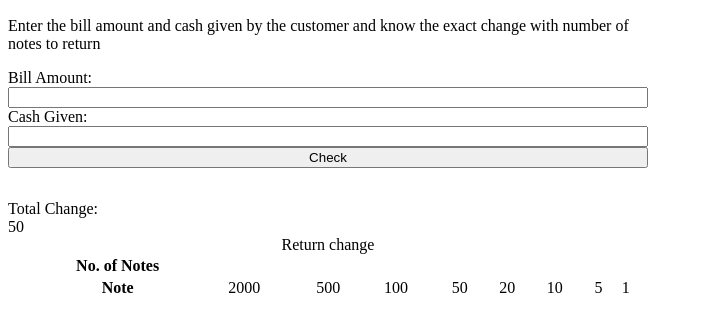
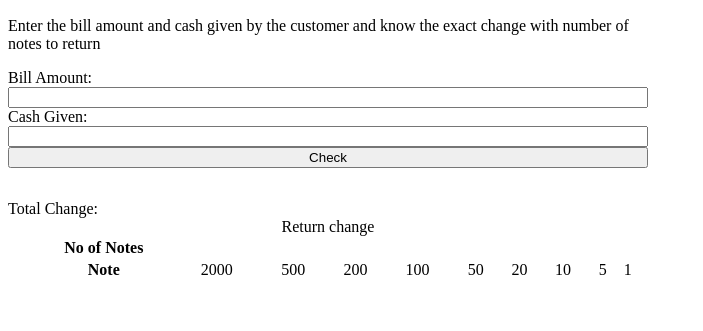
Before and after one commit to Cyborg-CS/cash-register-app, a plain HTML site: page index.html in a window 1280 px wide. Shown: the part 87-418 px from the top of the page, without its empty margins (0-703 px from the left). Drawn offline with Linux system fonts and the light colour scheme.

Commit message:
No of notes added

```diff
--- a/index.html
+++ b/index.html
@@ -23,7 +23,7 @@
         <button id="check-btn">Check</button>
         <p id="error-message"></p>
         <label for="total-change">Total Change:</label>
-        <div id="total change">50</div>
+        <div id="total change"></div>
 
 
         <table>
@@ -31,13 +31,22 @@
                 Return change
             </caption>
             <tr>
-                <th>No. of Notes</th>
-                <td></td>
+                <th>No of Notes</th>
+                <td class="notes"></td>
+                <td class="notes"></td>
+                <td class="notes"></td>
+                <td class="notes"></td>
+                <td class="notes"></td>
+                <td class="notes"></td>
+                <td class="notes"></td>
+                <td class="notes"></td>
+                <td class="notes"></td>
             </tr>
             <tr>
                 <th>Note</th>
                 <td>2000</td>
                 <td>500</td>
+                <td>200</td>
                 <td>100</td>
                 <td>50</td>
                 <td>20</td>
```
